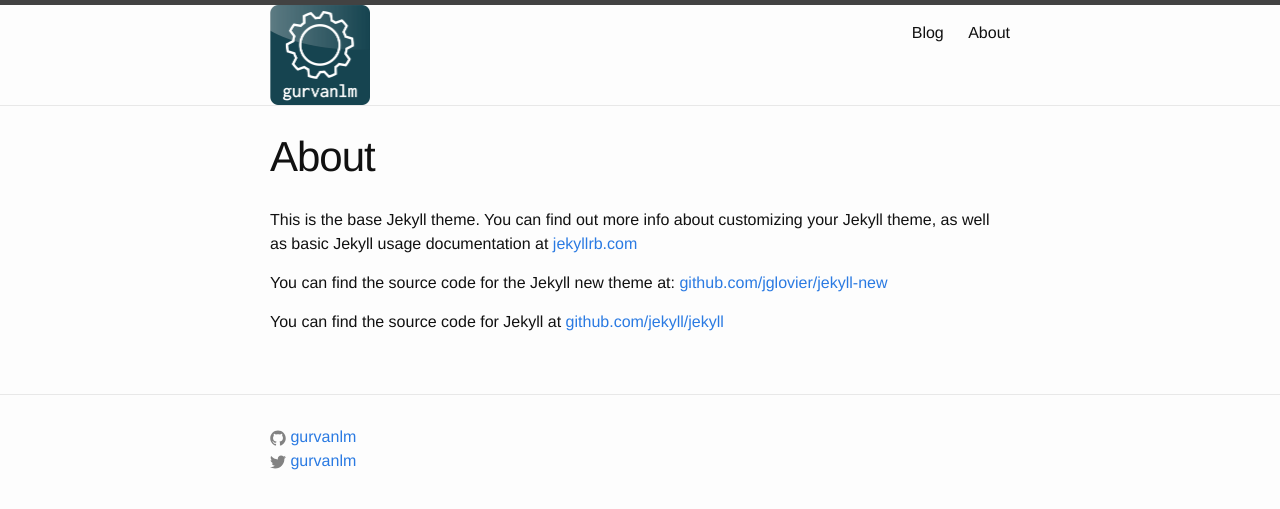
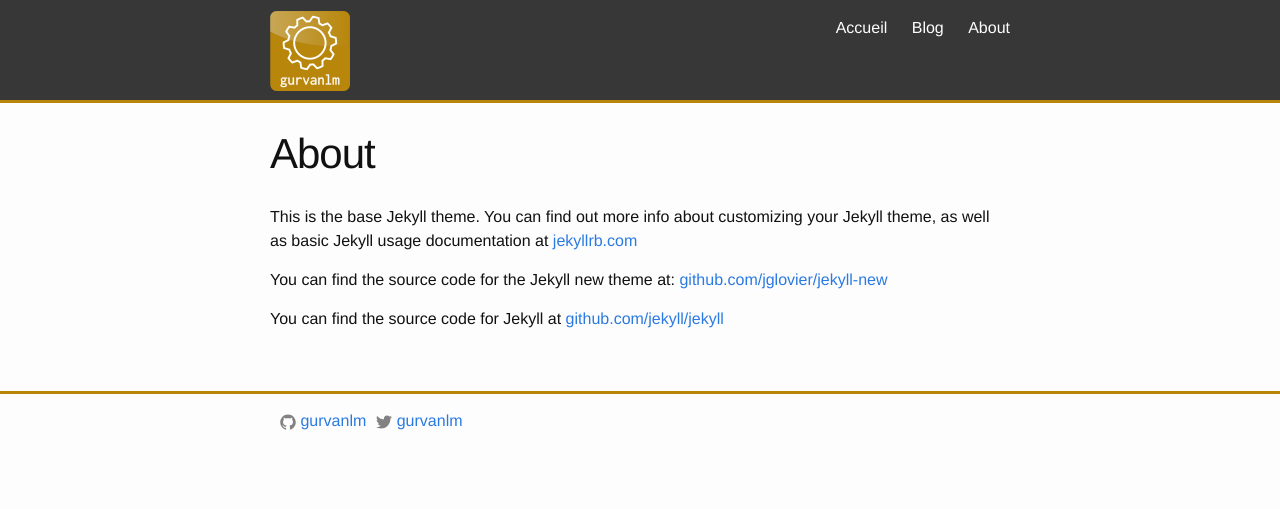
Before and after one commit to gurvanlm/gurvanlm.github.io, a Jekyll site: the page built from about.md, in a window 1280 px wide. Shown: the top 509 px of the page. Built offline with Jekyll 4.4.1, drawn with Linux system fonts in a browser that asks for light colours.

Commit message:
Update gloval layout style

```diff
--- a/_config.yml
+++ b/_config.yml
@@ -1,5 +1,5 @@
 # Site settings
-title: GurvanLM
+title: gurvanlm
 email:
 description: > # this means to ignore newlines until "baseurl:"
   My personal website
--- a/_includes/header.html
+++ b/_includes/header.html
@@ -2,19 +2,14 @@
 
   <div class="wrapper">
 
-
-    <a class="site-title" href="{{ site.baseurl }}/"><img style="width:100px;height:100px" src="/assets/site/logo.png"/></a>
+      <a class="site-title" href="{{ site.baseurl }}/">
+          <img class="logo" src="/assets/site/logo.png"/>
+      </a>
 
       <nav class="site-nav">
-      <a href="#" class="menu-icon">
-        <svg viewBox="0 0 18 15">
-          <path fill="#424242" d="M18,1.484c0,0.82-0.665,1.484-1.484,1.484H1.484C0.665,2.969,0,2.304,0,1.484l0,0C0,0.665,0.665,0,1.484,0 h15.031C17.335,0,18,0.665,18,1.484L18,1.484z"/>
-          <path fill="#424242" d="M18,7.516C18,8.335,17.335,9,16.516,9H1.484C0.665,9,0,8.335,0,7.516l0,0c0-0.82,0.665-1.484,1.484-1.484 h15.031C17.335,6.031,18,6.696,18,7.516L18,7.516z"/>
-          <path fill="#424242" d="M18,13.516C18,14.335,17.335,15,16.516,15H1.484C0.665,15,0,14.335,0,13.516l0,0 c0-0.82,0.665-1.484,1.484-1.484h15.031C17.335,12.031,18,12.696,18,13.516L18,13.516z"/>
-        </svg>
-      </a>
 
           <div class="trigger">
+              <a class="page-link" href="{{ '/' | prepend: site.baseurl }}">Accueil</a>
               <a class="page-link" href="{{ '/blog' | prepend: site.baseurl }}">Blog</a>
               <a class="page-link" href="{{ '/about' | prepend: site.baseurl }}">About</a>
           </div>
--- a/_sass/_layout.scss
+++ b/_sass/_layout.scss
@@ -2,24 +2,28 @@
  * Site header
  */
 .site-header {
-    border-top: 5px solid $grey-color-dark;
-    border-bottom: 1px solid $grey-color-light;
-    min-height: 56px;
+
+  background-color: #373737;
+  border-bottom: solid darkgoldenrod 3px;
 
   // Positioning context for the mobile navigation icon
   position: relative;
 }
 
 .site-title {
-    font-size: 26px;
-    line-height: 56px;
-    letter-spacing: -1px;
   margin-bottom: 0;
   float: left;
 
-    &,
-    &:visited {
-        color: $grey-color-dark;
+  width: 80px;
+  display: inline-block;
+  height: 100px;
+  line-height: 100px;
+  text-align: center;
+
+  .logo {
+    width: 80px;
+    height: 80px;
+    vertical-align: middle;
   }
 }
 
@@ -32,7 +36,7 @@
   }
 
   .page-link {
-        color: $text-color;
+    color: $header-text-color;
     line-height: $base-line-height;
 
     // Gaps between nav items, but not on the first one
@@ -86,14 +90,11 @@
   }
 }
 
-
-
 /**
  * Site footer
  */
 .site-footer {
-    border-top: 1px solid $grey-color-light;
-    padding: $spacing-unit 0;
+  border-top: solid darkgoldenrod 3px;
 }
 
 .footer-heading {
@@ -105,6 +106,11 @@
 .social-media-list {
   list-style: none;
   margin-left: 0;
+
+  li {
+    float: left;
+    margin-left: 10px;
+  }
 }
 
 .footer-col-wrapper {
@@ -122,29 +128,29 @@
 
 .footer-col-1 {
   width: -webkit-calc(35% - (#{$spacing-unit} / 2));
-    width:         calc(35% - (#{$spacing-unit} / 2));
+  width: calc(35% - (#{$spacing-unit} / 2));
 }
 
 .footer-col-2 {
   width: -webkit-calc(20% - (#{$spacing-unit} / 2));
-    width:         calc(20% - (#{$spacing-unit} / 2));
+  width: calc(20% - (#{$spacing-unit} / 2));
 }
 
 .footer-col-3 {
   width: -webkit-calc(45% - (#{$spacing-unit} / 2));
-    width:         calc(45% - (#{$spacing-unit} / 2));
+  width: calc(45% - (#{$spacing-unit} / 2));
 }
 
 @include media-query($on-laptop) {
   .footer-col-1,
   .footer-col-2 {
     width: -webkit-calc(50% - (#{$spacing-unit} / 2));
-        width:         calc(50% - (#{$spacing-unit} / 2));
+    width: calc(50% - (#{$spacing-unit} / 2));
   }
 
   .footer-col-3 {
     width: -webkit-calc(100% - (#{$spacing-unit} / 2));
-        width:         calc(100% - (#{$spacing-unit} / 2));
+    width: calc(100% - (#{$spacing-unit} / 2));
   }
 }
 
@@ -152,11 +158,9 @@
   .footer-col {
     float: none;
     width: -webkit-calc(100% - (#{$spacing-unit} / 2));
-        width:         calc(100% - (#{$spacing-unit} / 2));
+    width: calc(100% - (#{$spacing-unit} / 2));
   }
 }
-
-
 
 /**
  * Page content
@@ -187,8 +191,6 @@
   display: block;
   font-size: 24px;
 }
-
-
 
 /**
  * Posts
--- a/css/main.scss
+++ b/css/main.scss
@@ -14,6 +14,7 @@ $base-line-height: 1.5;
 $spacing-unit:     30px;
 
 $text-color:       #111;
+$header-text-color: #fdfdfd;
 $background-color: #fdfdfd;
 $brand-color:      #2a7ae2;
 
```
Also changed, not shown: assets/site/logo.png. Lines whose indentation alone changed are shown as unchanged.
